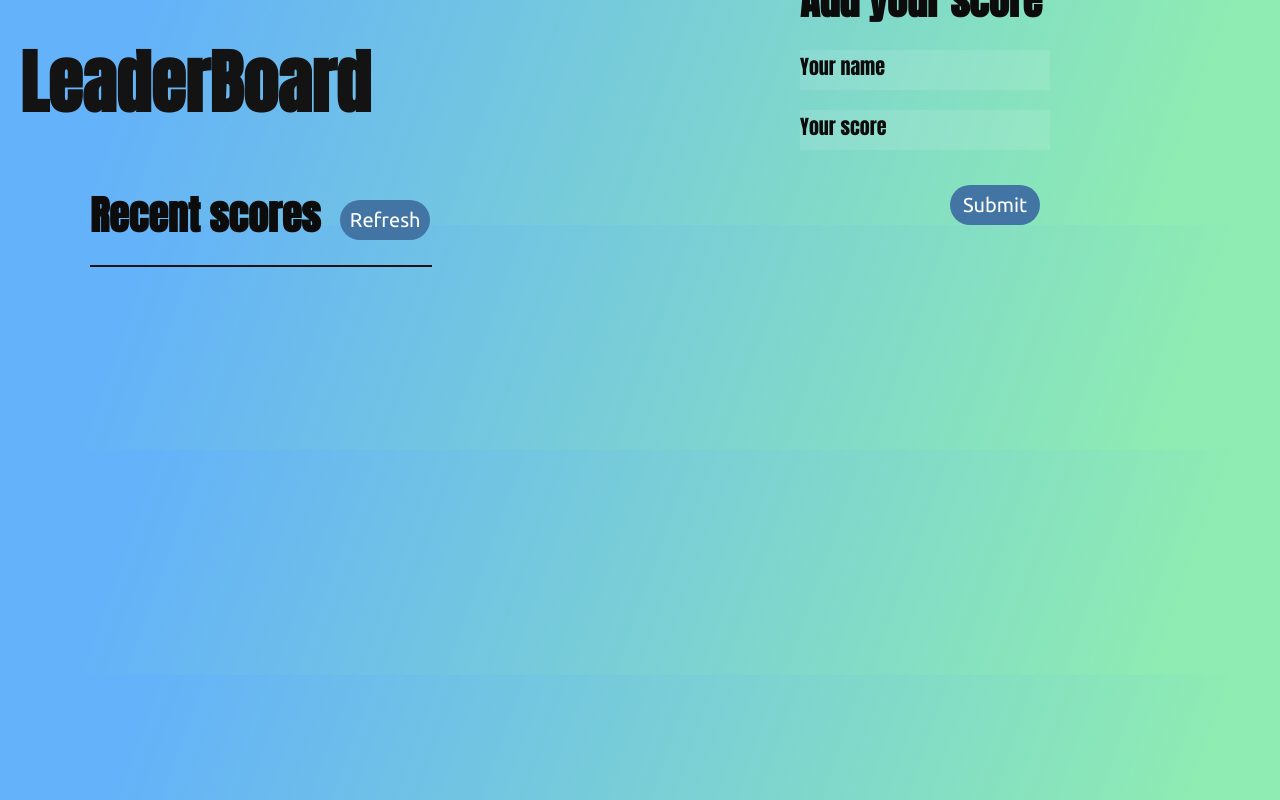
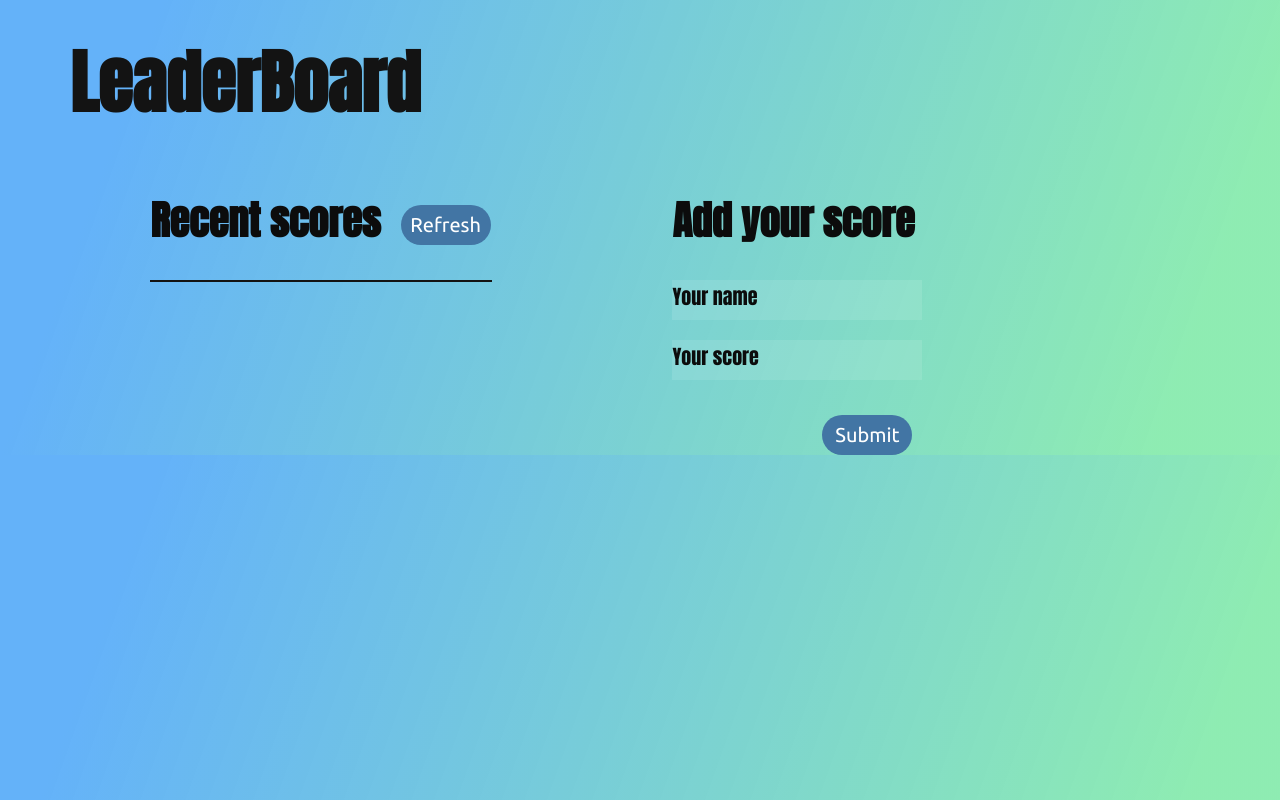
Before and after one commit to X-Elie-X/Leaderboard, a website built with webpack: page src/index.html in a window 1280 px wide. Built offline with nearby package versions, Linux system fonts and the light colour scheme.

Commit message:
Update style.css

```diff
--- a/src/style.css
+++ b/src/style.css
@@ -9,19 +9,22 @@
 
 body {
   background: linear-gradient(109.6deg, #64b2f9 11.2%, #72e79fcc 91.1%);
+  display: flex;
 }
 
 h1 {
   font-family: 'Anton', sans-serif;
   font-size: 70px;
   color: #131313;
-  margin-left: 20px;
+  margin-left: 70px;
   margin-top: 30px;
 }
 
 .intro1 {
   display: flex;
-  margin-top: 50px;
+  margin-top: 190px;
+  margin-left: -360px;
+
 }
 
 h2 {
@@ -57,10 +60,10 @@ h2 {
 }
 
 .list {
-  margin-left: 90px;
   border: 1px solid #131313;
   width: 340px;
-  margin-top: 20px;
+  margin-left: -270px;
+  margin-top: 30px;
 }
 
 .list li {
@@ -77,8 +80,8 @@ li:nth-child(even) {
 }
 
 .inputContainer {
-  margin-left: 800px;
-  margin-top: -297px;
+  margin-left: 180px;
+  margin-top: 190px;
 }
 
 .add {
@@ -89,8 +92,10 @@ li:nth-child(even) {
 }
 
 .form {
+  margin-top: 30px;
   display: flex;
   flex-direction: column;
+
 }
 
 .name,
```
